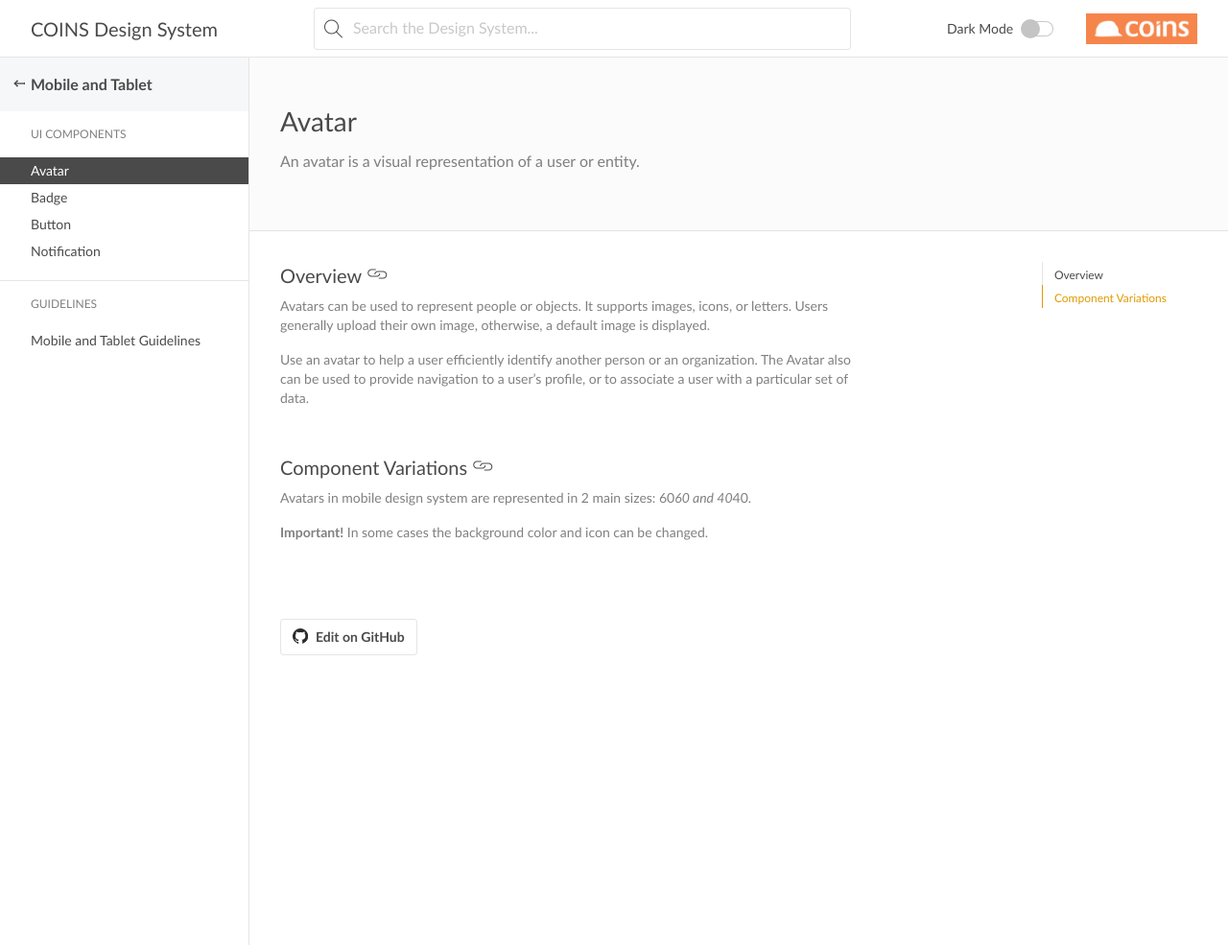
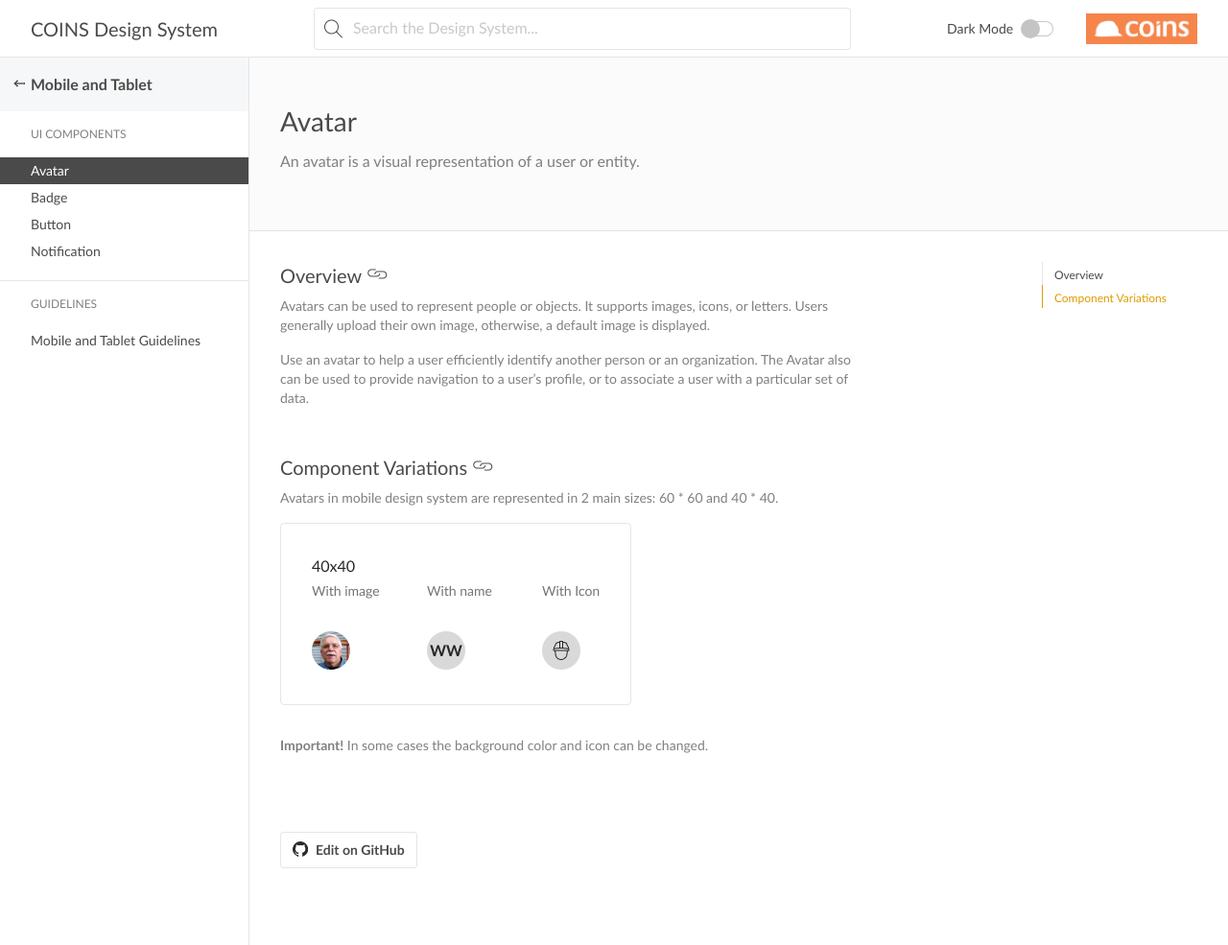
Before and after one commit to COINS-Naz/coins-design-system, a Jekyll site: the page built from _posts/mobile/ui-components/2022-12-08-avatar.md, in a window 1280 px wide and 985 px high. Shown: the whole window at 96% size. Built offline with Jekyll 4.4.1, drawn with Linux system fonts in a browser that asks for light colours; nearby versions of some CDN libraries; some web fonts are replaced; a style sheet for code colours, icons or effects is not loaded.

Commit message:
Update 2022-12-08-avatar.md

```diff
--- a/_posts/mobile/ui-components/2022-12-08-avatar.md
+++ b/_posts/mobile/ui-components/2022-12-08-avatar.md
@@ -15,7 +15,9 @@ Use an avatar to help a user efficiently identify another person or an organizat
 
 ## Component Variations
 
-Avatars in mobile design system are represented in 2 main sizes: 60*60 and 40*40.
+Avatars in mobile design system are represented in 2 main sizes: 60 * 60 and 40 * 40.
+
+![Small (40 * 40)]({{site.baseurl}}/img/Mobile_Avatar_40.png)
 
 **Important!**
  In some cases the background color and icon can be changed.
```
